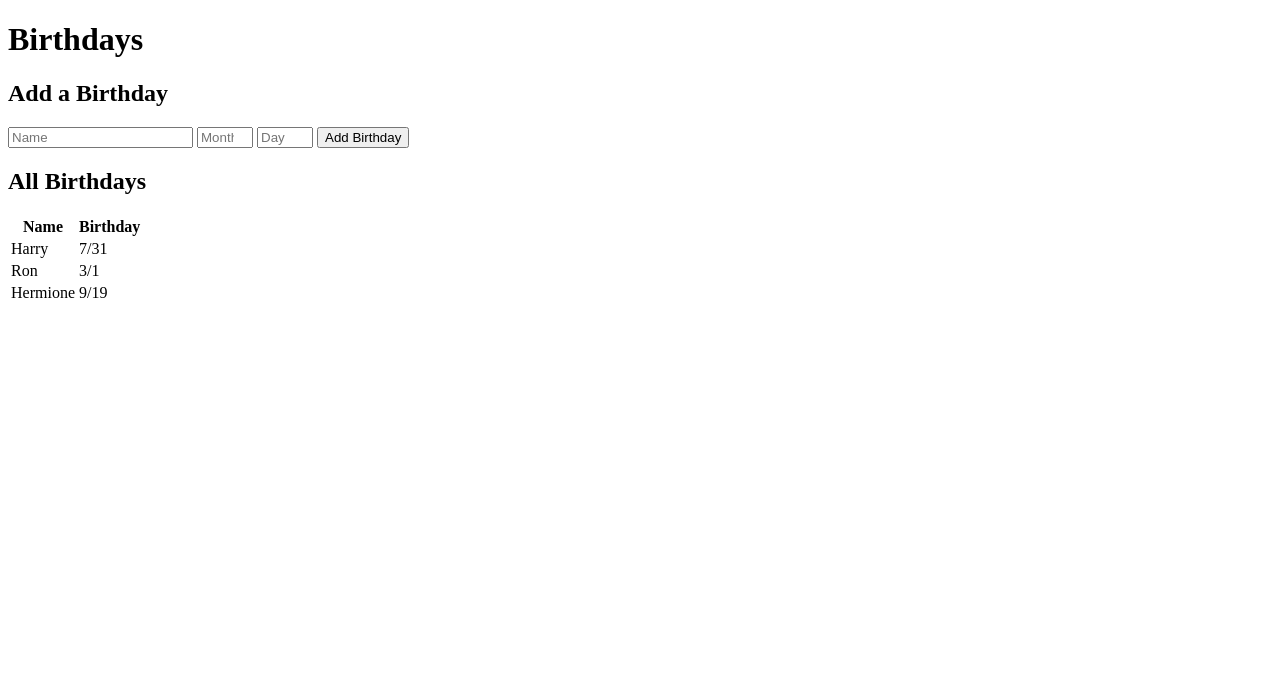
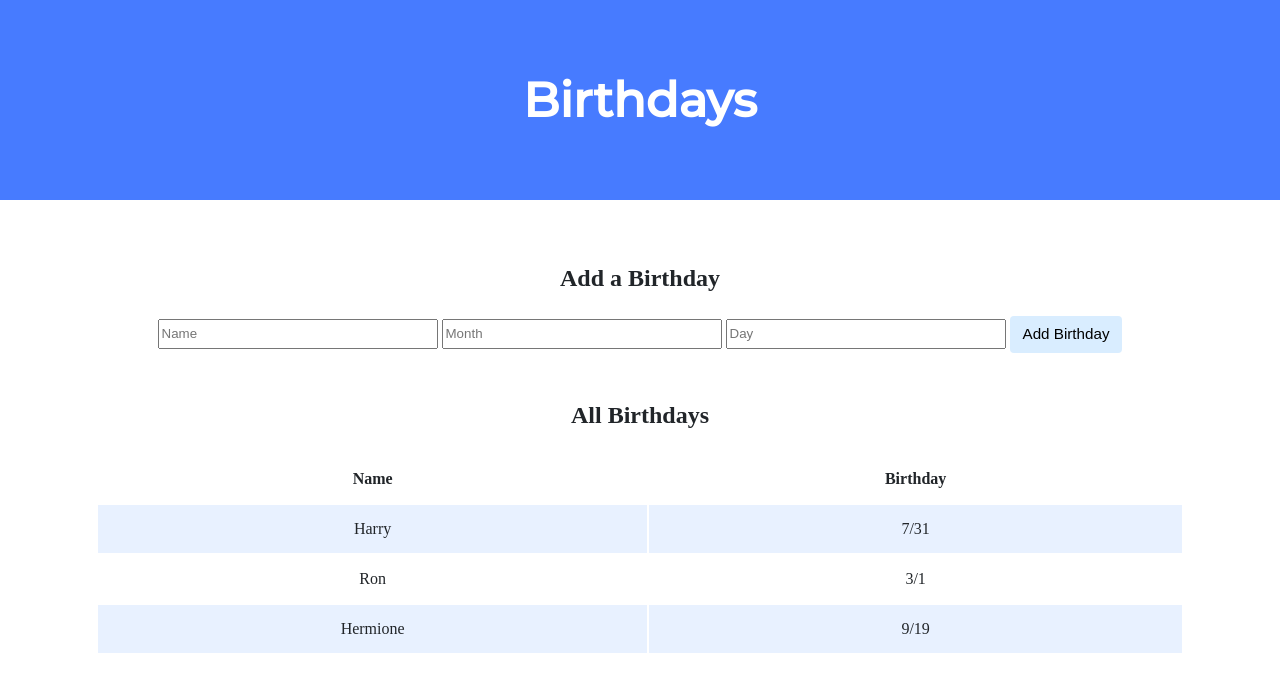
Before and after one commit to thekaranpawar/CS50x2025_Introduction_to_Computer_Science, a Flask app: page / in a window 1280 px wide. Shown: the top 692 px of the page. Run offline with Flask 3, Linux system fonts and the light colour scheme; some libraries are stand-ins or nearby versions.

Commit message:
Birthday completed

```diff
--- a/birthdays/static/styles.css
+++ b/birthdays/static/styles.css
@@ -0,0 +1,71 @@
+body{
+    background-color: #fff;
+    color: #212529;
+    font-size: 1rem;
+    font-weight: 400;
+    line-height: 1.5;
+    margin: 0;
+    text-align: left;
+}
+.container{
+    margin-left: auto;
+    margin-right: auto;
+    padding-left: 15px;
+    padding-right: 15px;
+    text-align: center;
+    width: 90%;
+}
+.header{
+    background-color: #477bff;
+    color: #fff;
+    margin-bottom: 2rem;
+    padding: 2rem 1rem;
+    text-align: center;
+}
+.section{
+    padding-bottom: 1rem;
+    padding-left: 2rem;
+    padding-right: 2rem;
+    padding-top: 0.5rem;
+}
+.section:hover{
+    background-color: #f5f5f5;
+    transition: color 2s ease-in-out, background-color 0.15s ease-in-out;
+}
+h1{
+    font-family: 'Montserrat', sans-serif;
+    font-size: 48px;
+}
+button, input[type="submit"]{
+    background-color: #d9edff;
+    border: 1px solid transparent;
+    border-radius: 0.25rem;
+    font-size: 0.95rem;
+    font-weight: 400;
+    line-height: 1.5;
+    padding: 0.375rem 0.75rem;
+    text-align: center;
+    transition: color 0.15s ease-in-out, background-color 0.15s ease-in-out, border-color 0.15s ease-in-out, box-shadow 0.15s ease-in-out;
+    vertical-align: middle;
+}
+input[type="text"], input[type="number"]{
+    line-height: 1.8;
+    width: 25%;
+}
+input[type="text"]:hover, input[type="number"]:hover {
+    background-color: #f5f5f5;
+    transition: color 2s ease-in-out, background-color 0.15s ease-in-out;
+}
+table{
+    background-color: transparent;
+    margin-bottom: 1rem;
+    width: 100%;
+}
+table th,
+table td{
+    padding: 0.75rem;
+    vertical-align: middle;
+}
+tbody tr:nth-of-type(odd){
+    background-color: rgb(179, 208, 255, 0.3)
+}
--- a/birthdays/templates/index.html
+++ b/birthdays/templates/index.html
@@ -3,7 +3,7 @@
 <html lang="en">
     <head>
         <link href="https://fonts.googleapis.com/css2?family=Montserrat:wght@500&display=swap" rel="stylesheet">
-        <link href="./styles.css" rel="stylesheet">
+        <link href="/birthdays1/static/styles.css" rel="stylesheet">
         <title>Birthdays</title>
     </head>
     <body>
```
